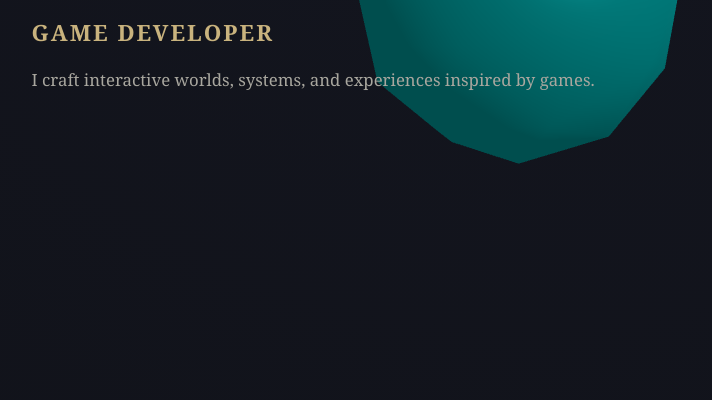
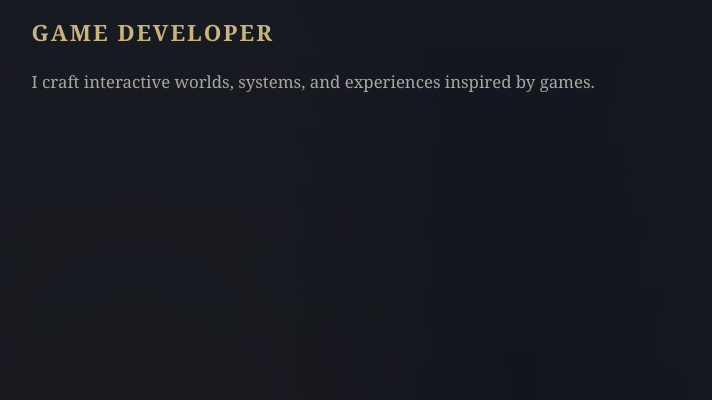
Before and after one commit to Utkarsh-005/portfolio, a website with bundled scripts: page index.html in a window 1280 px wide. Shown: the part 400-800 px from the top of the page, without its empty margins (122-834 px from the left). Built offline with nearby package versions, Linux system fonts and the light colour scheme.

Commit message:
Remove background object and add premium gradient theme

```diff
--- a/css/style.css
+++ b/css/style.css
@@ -5,21 +5,28 @@
   box-sizing: border-box;
 }
 
-/* ===== COLORS ===== */
+/* ===== COLOR PALETTE (ELDEN RING INSPIRED) ===== */
 :root {
-  --bg-dark: #0b0c0e;
-  --bg-soft: #111318;
+  --bg-deep: #07080a;
+  --bg-mid: #0f1117;
+  --bg-light: #171a24;
   --text-main: #e6e3dc;
   --text-muted: #a9a79f;
-  --accent-gold: #c9b37e;
+  --gold-soft: #c9b37e;
 }
 
 /* ===== BODY ===== */
 body {
-  background: radial-gradient(circle at top, #141620, var(--bg-dark));
+  min-height: 100vh;
   color: var(--text-main);
   font-family: "Georgia", "Times New Roman", serif;
   overflow-x: hidden;
+
+  /* PREMIUM GRADIENT */
+  background:
+    radial-gradient(60% 80% at 20% 50%, rgba(201,179,126,0.08), transparent 60%),
+    radial-gradient(60% 80% at 80% 50%, rgba(201,179,126,0.05), transparent 60%),
+    linear-gradient(180deg, var(--bg-light), var(--bg-mid) 40%, var(--bg-deep));
 }
 
 /* ===== CANVAS ===== */
@@ -29,7 +36,7 @@ body {
   z-index: -1;
 }
 
-/* ===== LAYOUT ===== */
+/* ===== MAIN ===== */
 main {
   width: 100%;
 }
@@ -41,7 +48,7 @@ main {
   display: flex;
   flex-direction: column;
   justify-content: center;
-  gap: 20px;
+  gap: 22px;
 }
 
 /* ===== HERO ===== */
@@ -53,7 +60,7 @@ main {
 
 .hero h2 {
   font-size: 1.4rem;
-  color: var(--accent-gold);
+  color: var(--gold-soft);
   letter-spacing: 2px;
   text-transform: uppercase;
 }
@@ -67,14 +74,14 @@ main {
 /* ===== HEADINGS ===== */
 .section h3 {
   font-size: 1.6rem;
-  color: var(--accent-gold);
+  color: var(--gold-soft);
   letter-spacing: 1px;
 }
 
 /* ===== TEXT ===== */
 .section p,
 .section li {
-  max-width: 600px;
+  max-width: 620px;
   font-size: 1.05rem;
   color: var(--text-muted);
 }
@@ -87,6 +94,6 @@ main {
 
 .section li::before {
   content: "✦";
-  color: var(--accent-gold);
+  color: var(--gold-soft);
   margin-right: 10px;
 }
--- a/js/main.js
+++ b/js/main.js
@@ -23,31 +23,15 @@ const renderer = new THREE.WebGLRenderer({
 renderer.setSize(window.innerWidth, window.innerHeight)
 renderer.setPixelRatio(Math.min(window.devicePixelRatio, 2))
 
-// ================= OBJECT (TEMP BASIC SHAPE) =================
-// We use a simple shape for now. Later we’ll replace it with your final model.
-const geometry = new THREE.IcosahedronGeometry(1.2, 1)
-const material = new THREE.MeshStandardMaterial({
-  color: 0x00ffff,
-  metalness: 0.6,
-  roughness: 0.3
-})
+// ================= LIGHTS (SUBTLE, FOR FUTURE) =================
+scene.add(new THREE.AmbientLight(0xffffff, 0.4))
 
-const mesh = new THREE.Mesh(geometry, material)
-scene.add(mesh)
-
-// ================= LIGHTS =================
-const ambientLight = new THREE.AmbientLight(0xffffff, 0.6)
-scene.add(ambientLight)
-
-const directionalLight = new THREE.DirectionalLight(0xffffff, 1)
+const directionalLight = new THREE.DirectionalLight(0xffffff, 0.6)
 directionalLight.position.set(3, 3, 3)
 scene.add(directionalLight)
 
 // ================= MOUSE PARALLAX =================
-const mouse = {
-  x: 0,
-  y: 0
-}
+const mouse = { x: 0, y: 0 }
 
 window.addEventListener('mousemove', (event) => {
   mouse.x = (event.clientX / window.innerWidth) * 2 - 1
@@ -62,23 +46,15 @@ window.addEventListener('scroll', () => {
 })
 
 // ================= ANIMATION LOOP =================
-const clock = new THREE.Clock()
-
 function animate() {
-  const elapsedTime = clock.getElapsedTime()
-
-  // Rotate object slowly
-  mesh.rotation.x = elapsedTime * 0.2
-  mesh.rotation.y = elapsedTime * 0.35
-
   // Scroll-based depth
   camera.position.z = 4 + scrollY * 0.001
 
   // Smooth mouse parallax
-  camera.position.x += (mouse.x * 0.8 - camera.position.x) * 0.05
-  camera.position.y += (mouse.y * 0.8 - camera.position.y) * 0.05
+  camera.position.x += (mouse.x * 0.6 - camera.position.x) * 0.05
+  camera.position.y += (mouse.y * 0.6 - camera.position.y) * 0.05
 
-  camera.lookAt(mesh.position)
+  camera.lookAt(0, 0, 0)
 
   renderer.render(scene, camera)
   requestAnimationFrame(animate)
```
